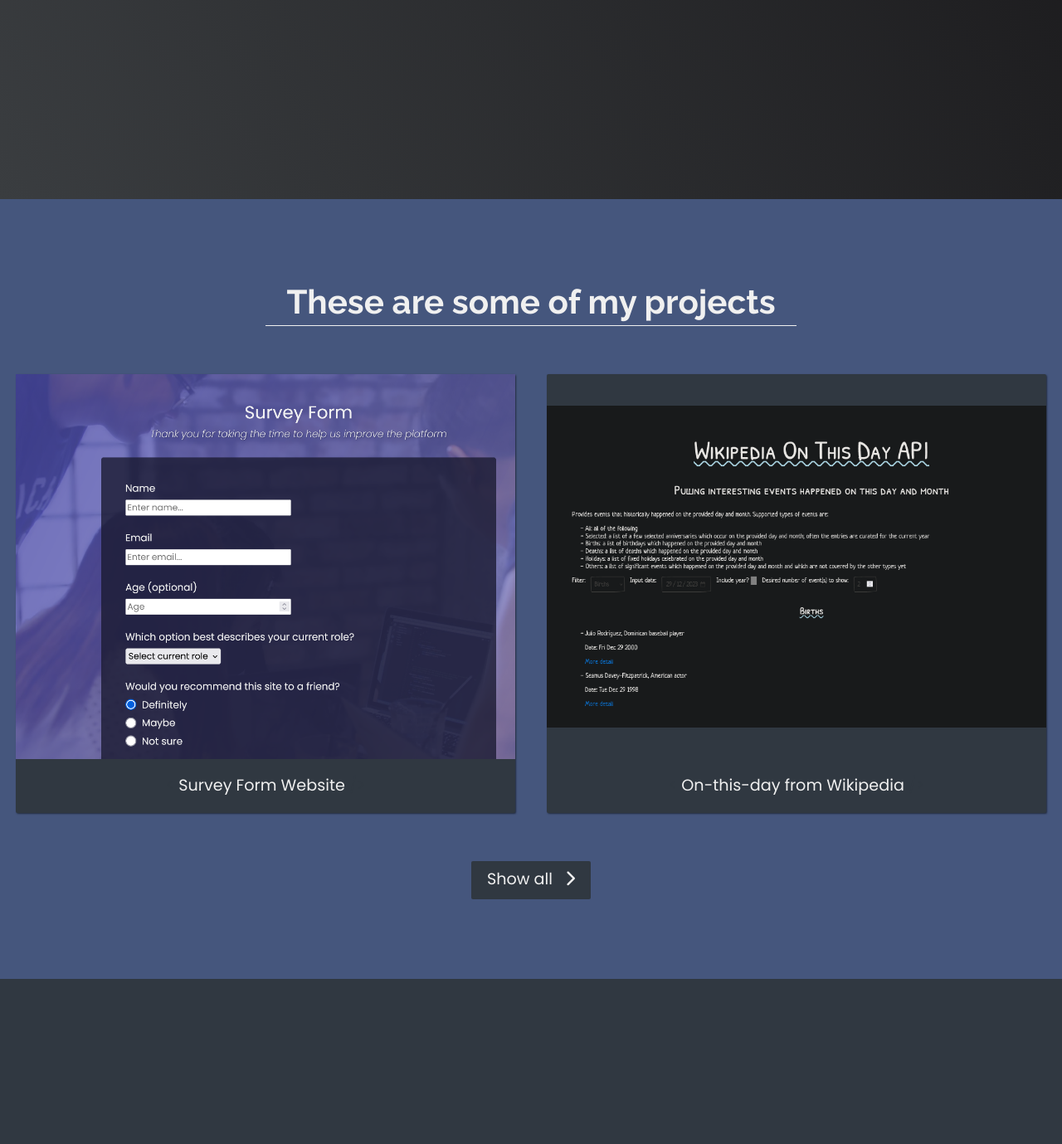
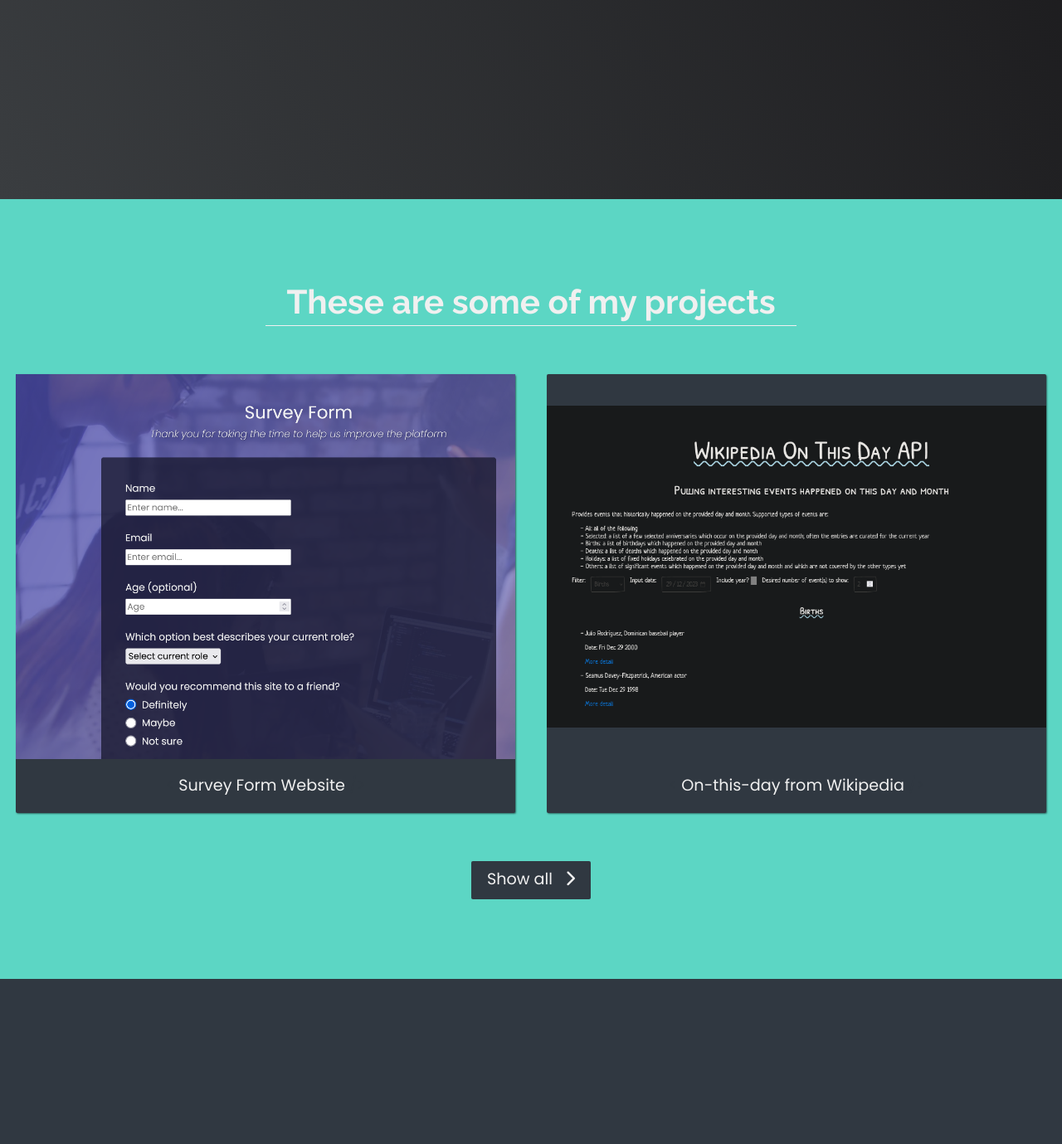
Before and after one commit to nghiatr84/portfolio, a Flask app: page / in a window 1280 px wide. Shown: the part 560-1939 px from the top of the page at 83% size. Run offline with Flask 3, Linux system fonts and the light colour scheme; some libraries are stand-ins or nearby versions.

Commit message:
Update styles.css

```diff
--- a/static/styles.css
+++ b/static/styles.css
@@ -4,6 +4,7 @@
     --main-blue: #45567d;
     --main-gray: #303841;
     --teal: #33ccb5;
+    --teal-mono: #5CD6C4;
 }
 
 /* Base reset */
@@ -117,7 +118,7 @@ img{
 }
 
 .nav-list a:hover{
-    background: var(--main-blue);
+    background: var(--teal-mono);
 }
 
 /* welcome section */
@@ -145,7 +146,7 @@ img{
 .projects-section{
     text-align: center;
     padding: 10rem 2rem;
-    background: var(--main-blue);
+    background: var(--teal-mono);
 }
 
 .projects-section-header{
```
